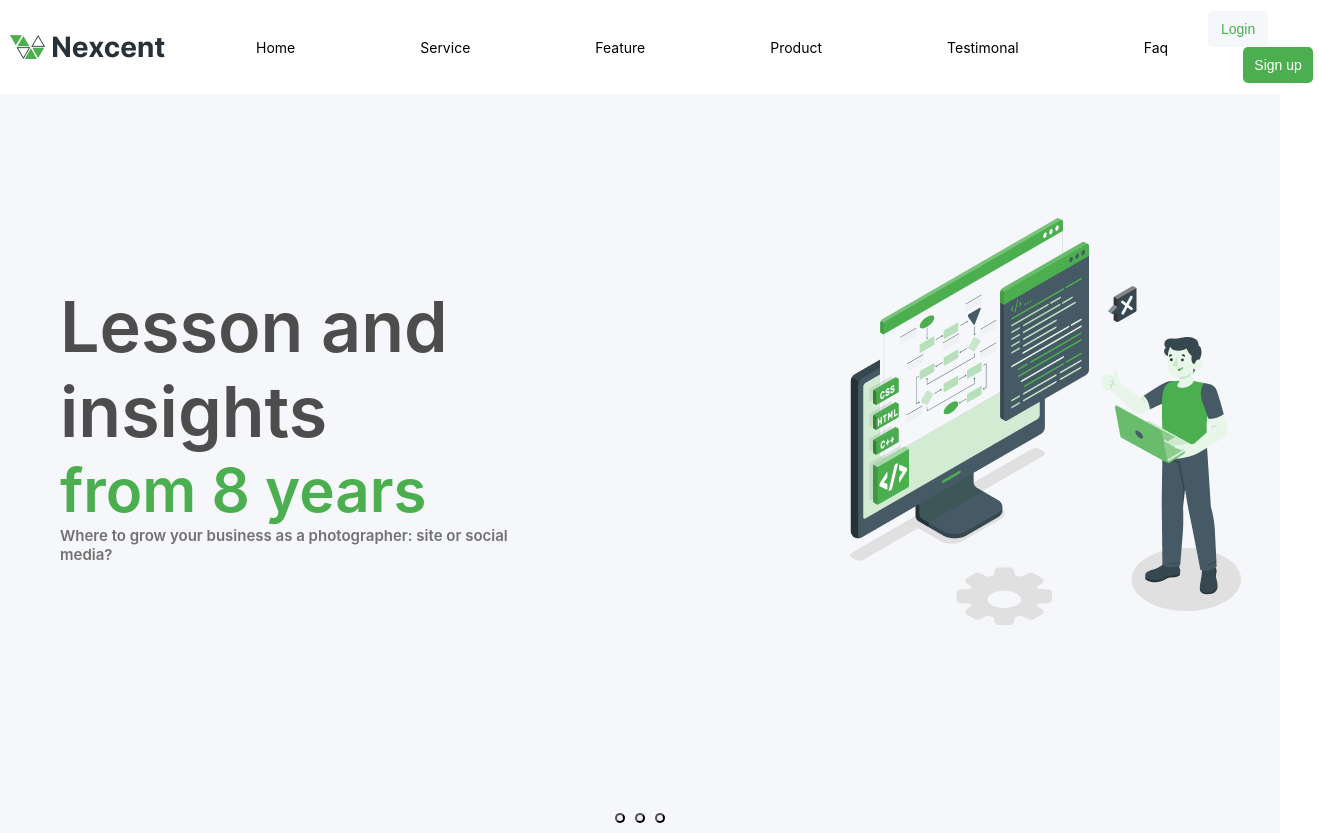
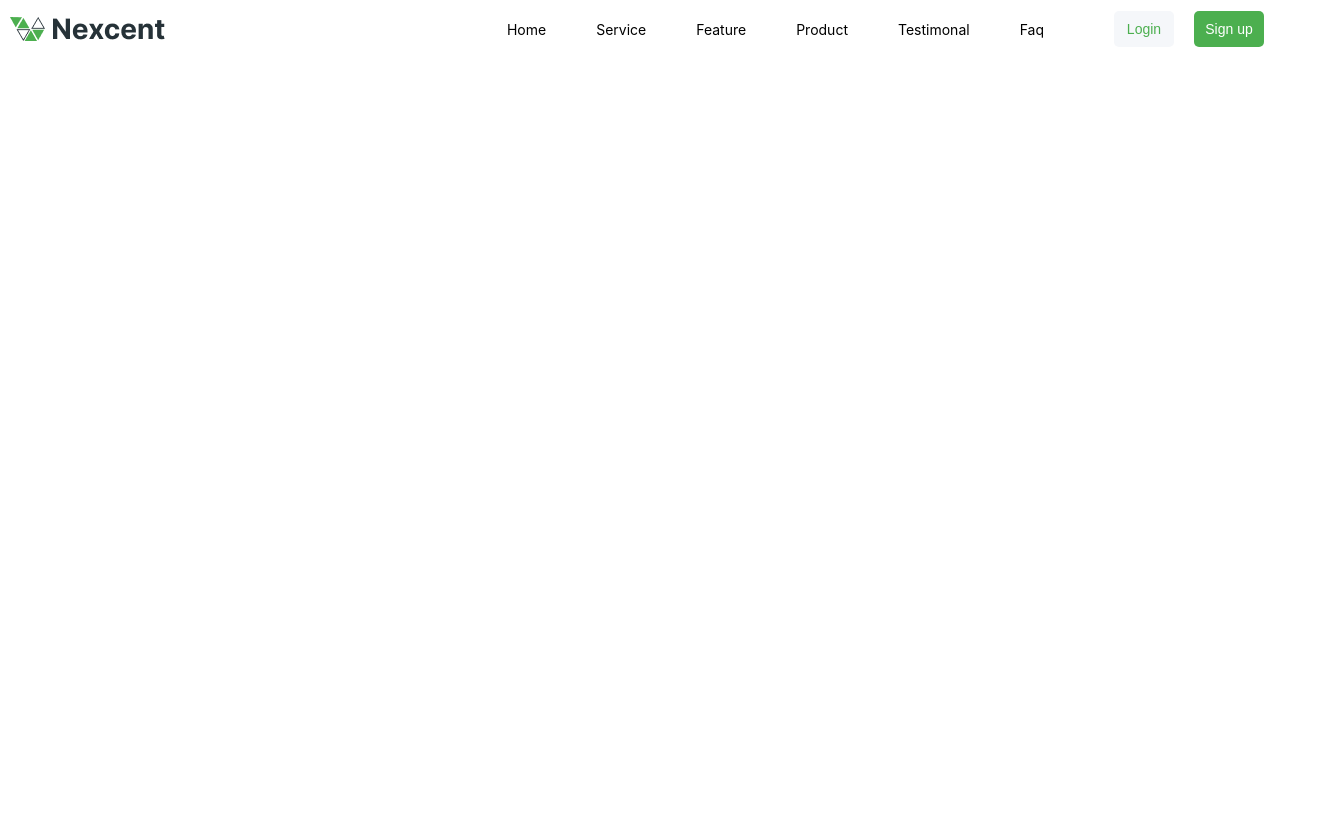
Before and after one commit to itsayusshh/Landing-Page, a React (Create React App) app: page / in a window 1280 px wide. Shown: the whole page, 1319 px wide, since content can reach past the window. After the commit the page ends 800 px from the top, so only its background shows below. Built offline with nearby package versions, Linux system fonts and the light colour scheme.

Commit message:
updated navbar

```diff
--- a/src/App.js
+++ b/src/App.js
@@ -6,7 +6,7 @@ function App() {
   return (
     <>
       <Header />
-      <Heropage />
+      {/* <Heropage />  */}
     </>
   );
 }
--- a/src/Landingpage.css
+++ b/src/Landingpage.css
@@ -7,6 +7,7 @@
   padding: 10px;
   display: flex;
   align-items: center;
+  justify-content: space-between;
 }
 
 .logo {
@@ -16,7 +17,6 @@
 .menucontainer {
   font-size: 14px;
   display: flex;
-  margin-right: 0px;
   justify-content: space-between;
   flex-direction: row;
   list-style: none;
@@ -27,9 +27,9 @@
 }
 
 .menucontainer li {
-  margin-left: 90px;
+  margin: 0 10px 0 10px;
   align-items: center;
-  padding-right: 35px;
+  padding-right: 30px;
 }
 
 .login {
@@ -44,6 +44,7 @@
   border: none;
   cursor: pointer;
   align-items: center;
+  margin-left: 30px;
 }
 
 .authenticationcont {
@@ -61,9 +62,9 @@
   border-radius: 5px;
   border: none;
   cursor: pointer;
-  margin-left: 40px;
+  margin: 0 5px 0 15px;
+
 }
-
 
 .maincontainer {
   display: flex;
```
Also changed, not shown: src/Heropage.js (line endings or trailing spaces).
